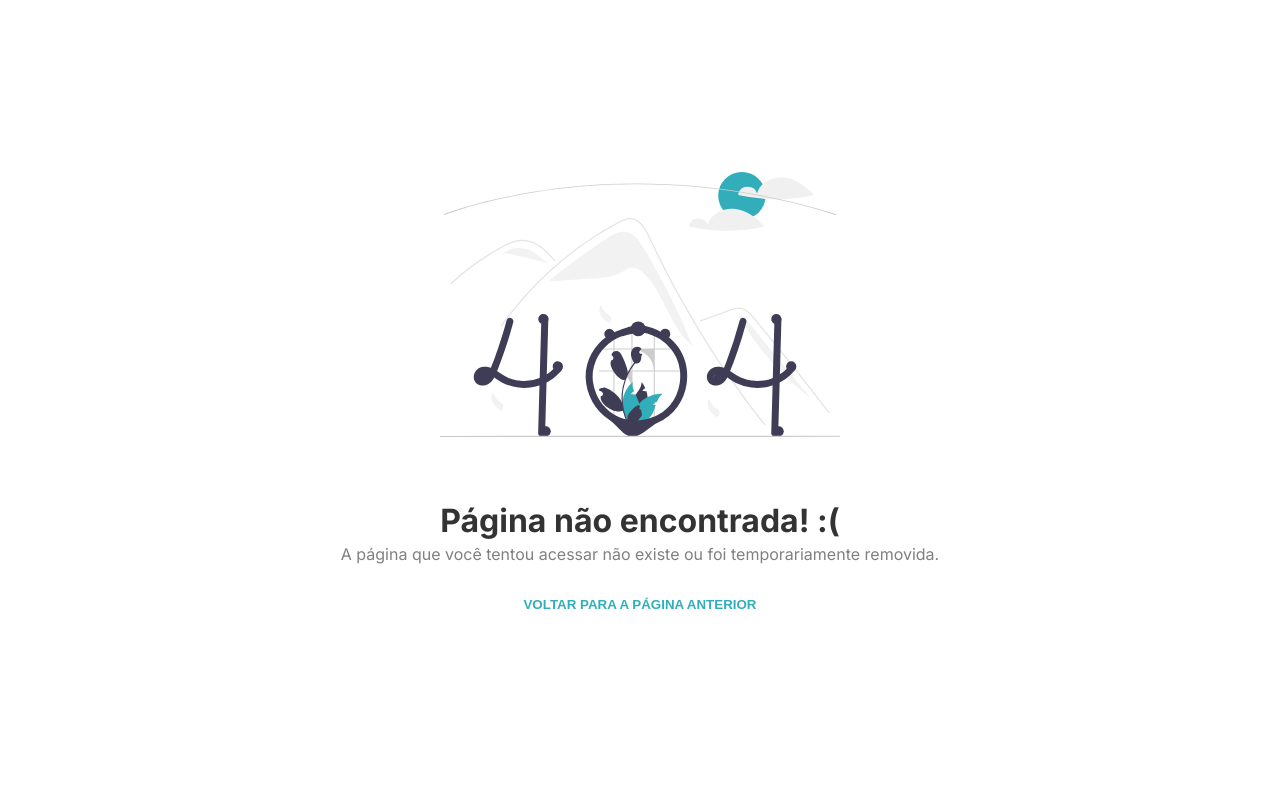
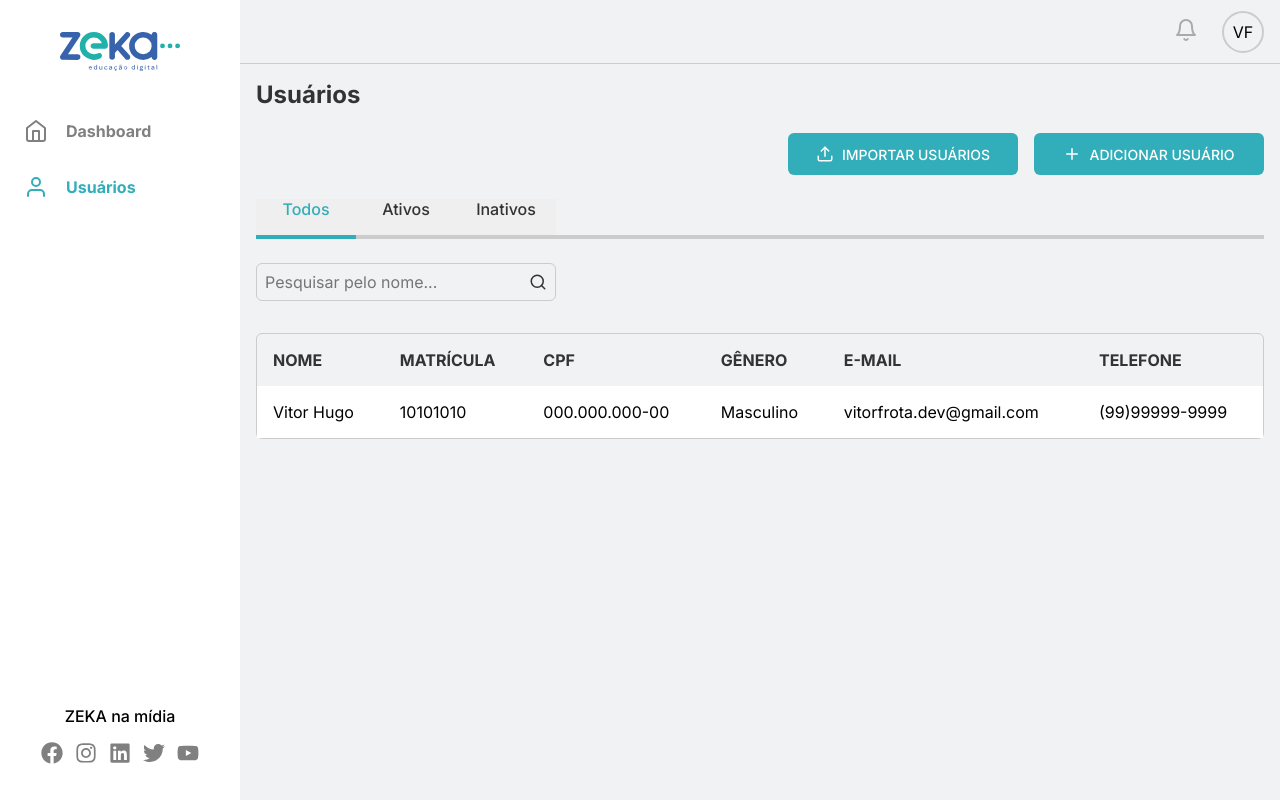
Before and after one commit to RodriguesLs/zeka-web, a React (Vite) app: page /usuarios in a window 1280 px wide. Built offline with nearby package versions, Linux system fonts and the light colour scheme; no server answers; sample sign-in values are in the browser's storage; what miragejs would draw is missing.

Commit message:
feature: creating page users and fixing styles

```diff
--- a/src/components/Button/index.tsx
+++ b/src/components/Button/index.tsx
@@ -1,15 +1,24 @@
 import React, { ButtonHTMLAttributes } from 'react';
+import { IconBaseProps } from 'react-icons';
 
 import Spinner from '../Spinner';
 import { Container } from './styles';
 
 type ButtonProps = ButtonHTMLAttributes<HTMLButtonElement> & {
+  icon?: React.ComponentType<IconBaseProps>;
   loading?: boolean;
   variant?: 'default' | 'primary';
 };
 
-const Button: React.FC<ButtonProps> = ({ children, loading, variant = 'default', ...rest }) => (
+const Button: React.FC<ButtonProps> = ({
+  children,
+  icon: Icon,
+  loading,
+  variant = 'default',
+  ...rest
+}) => (
   <Container type='button' {...rest} isLoading={loading} variant={variant}>
+    {Icon && <Icon />}
     {loading ? <Spinner /> : children}
   </Container>
 );
--- a/src/components/Button/styles.ts
+++ b/src/components/Button/styles.ts
@@ -7,15 +7,26 @@ interface ButtonProps {
 
 export const Container = styled.button<ButtonProps>`
   width: 100%;
-  height: 48px;
+  height: 42px;
   padding: 0 1rem;
+  display: flex;
+  align-items: center;
+  justify-content: center;
+
   background-color: transparent;
   color: var(--primary-color);
   border-radius: 6px;
   border: 0;
-  font-weight: 700;
+  font-weight: 500;
+  font-size: 0.875rem;
   text-transform: uppercase;
   transition: linear 150ms all 0s;
+
+  svg {
+    width: 18px;
+    height: 18px;
+    margin-right: 0.5rem;
+  }
 
   ${(props) =>
     props.isLoading &&
--- a/src/layouts/DefaultLogged/components/Sidebar/index.tsx
+++ b/src/layouts/DefaultLogged/components/Sidebar/index.tsx
@@ -13,6 +13,7 @@ const Sidebar = () => {
       <img src={logoImg} alt='logo zeka img' loading='lazy' />
       <S.NavContainer>
         <NavLink to='/dashboard' icon={FiHome} title='Dashboard' />
+        <NavLink to='/usuarios' icon={FiUser} title='Usuários' />
       </S.NavContainer>
       <ListSocial />
     </S.Container>
--- a/src/layouts/DefaultLogged/styles.ts
+++ b/src/layouts/DefaultLogged/styles.ts
@@ -14,6 +14,6 @@ export const Container = styled.main`
 
 export const Content = styled.div`
   grid-area: content;
-  padding: 2rem;
+  padding: 1rem;
   background-color: #f1f2f3;
 `;
--- /dev/null
+++ b/src/layouts/Page/index.tsx
@@ -0,0 +1,19 @@
+import { ReactNode } from 'react';
+
+import * as S from './styles';
+
+interface PageProps {
+  children: ReactNode;
+  title: string;
+}
+
+const Page = ({ children, title }: PageProps) => {
+  return (
+    <S.Container>
+      <h1>{title}</h1>
+      {children}
+    </S.Container>
+  );
+};
+
+export default Page;
--- /dev/null
+++ b/src/layouts/Page/styles.ts
@@ -0,0 +1,15 @@
+import styled from 'styled-components';
+
+export const Container = styled.div`
+  width: 100%;
+  min-height: 100%;
+
+  display: flex;
+  flex-direction: column;
+
+  > h1 {
+    margin-bottom: 1.5rem;
+    color: var(--text-color);
+    font-size: 1.5rem;
+  }
+`;
--- a/src/pages/Dashboard/index.tsx
+++ b/src/pages/Dashboard/index.tsx
@@ -1,5 +1,15 @@
+import Page from '@/layouts/Page';
+
 const Dashboard = () => {
-  return <h1>Dashboard</h1>;
+  return (
+    <Page title='Dashboard'>
+      <p>
+        Lorem Ipsum is simply dummy text of the printing and typesetting industry. Lorem Ipsum has
+        been the industry standard dummy text ever since the 1500s, when an unknown printer took a
+        galley of type and scrambled it to make a type specimen book.
+      </p>
+    </Page>
+  );
 };
 
 export default Dashboard;
--- /dev/null
+++ b/src/pages/Users/index.tsx
@@ -0,0 +1,99 @@
+import { Button } from '@/components';
+import Page from '@/layouts/Page';
+import { useState } from 'react';
+import { FiPlus, FiSearch, FiUpload } from 'react-icons/fi';
+
+import * as S from './styles';
+
+const Users = () => {
+  const [selectedTypeUser, setSelectedTypeUser] = useState<'all' | 'active' | 'inactive'>('all');
+
+  return (
+    <Page title='Usuários'>
+      <S.HeaderContainer>
+        <div className='groupButtons'>
+          <Button variant='primary' icon={FiUpload}>
+            Importar usuários
+          </Button>
+          <Button variant='primary' icon={FiPlus}>
+            Adicionar usuário
+          </Button>
+        </div>
+        <FilterUserType
+          selectedTypeUser={selectedTypeUser}
+          setSelectedTypeUser={setSelectedTypeUser}
+        />
+        <SearchBox />
+      </S.HeaderContainer>
+      <UsersTable />
+    </Page>
+  );
+};
+
+interface FilterUserTypeProps {
+  selectedTypeUser: 'all' | 'active' | 'inactive';
+  setSelectedTypeUser: (typeUser: 'all' | 'active' | 'inactive') => void;
+}
+
+const FilterUserType = ({ selectedTypeUser, setSelectedTypeUser }: FilterUserTypeProps) => {
+  return (
+    <S.FilterUserTypeContainer>
+      <S.FilterUserTypeItem
+        isActive={selectedTypeUser === 'all'}
+        onClick={() => setSelectedTypeUser('all')}
+      >
+        Todos
+      </S.FilterUserTypeItem>
+      <S.FilterUserTypeItem
+        isActive={selectedTypeUser === 'active'}
+        onClick={() => setSelectedTypeUser('active')}
+      >
+        Ativos
+      </S.FilterUserTypeItem>
+      <S.FilterUserTypeItem
+        isActive={selectedTypeUser === 'inactive'}
+        onClick={() => setSelectedTypeUser('inactive')}
+      >
+        Inativos
+      </S.FilterUserTypeItem>
+    </S.FilterUserTypeContainer>
+  );
+};
+
+const SearchBox = () => {
+  return (
+    <S.SearchBoxContainer>
+      <input type='text' placeholder='Pesquisar pelo nome...' />
+      <FiSearch />
+    </S.SearchBoxContainer>
+  );
+};
+
+const UsersTable = () => {
+  return (
+    <S.TableContainer>
+      <thead>
+        <tr>
+          <th>Nome</th>
+          <th>Matrícula</th>
+          <th>CPF</th>
+          <th>Gênero</th>
+          <th>E-mail</th>
+          <th>Telefone</th>
+        </tr>
+      </thead>
+      <tbody>
+        <tr>
+          <td>Vitor Hugo</td>
+          <td>10101010</td>
+          <td>000.000.000-00</td>
+          <td>Masculino</td>
+          <td>vitorfrota.dev@gmail.com</td>
+          <td>(99)99999-9999</td>
+        </tr>
+      </tbody>
+    </S.TableContainer>
+  );
+};
+
+export default Users;
--- /dev/null
+++ b/src/pages/Users/styles.ts
@@ -0,0 +1,137 @@
+import styled, { css } from 'styled-components';
+
+export const HeaderContainer = styled.header`
+  margin-bottom: 2rem;
+  display: flex;
+  flex-direction: column;
+  gap: 1.5rem;
+
+  .groupButtons {
+    display: flex;
+    align-items: center;
+    justify-content: end;
+
+    button {
+      max-width: 230px;
+
+      & + button {
+        margin-left: 1rem;
+      }
+    }
+  }
+`;
+
+export const FilterUserTypeContainer = styled.div`
+  display: flex;
+  align-items: center;
+
+  border-bottom: 4px solid var(--gray-300);
+`;
+
+interface FilterUserTypeItemProps {
+  isActive: boolean;
+}
+
+export const FilterUserTypeItem = styled.button<FilterUserTypeItemProps>`
+  max-width: 100px;
+  margin-bottom: -4px;
+
+  flex: 1;
+  display: flex;
+  flex-direction: column;
+  align-items: center;
+
+  border: 0;
+  font-weight: 500;
+  font-size: 1rem;
+  color: var(--text-color);
+  cursor: pointer;
+
+  transition: all 200ms linear;
+
+  &::after {
+    content: '';
+    width: 100%;
+    height: 4px;
+    margin-top: 1rem;
+    display: block;
+
+    background: var(--gray-300);
+  }
+
+  &:hover {
+    color: var(--primary-color);
+    &::after {
+      background: var(--primary-color);
+    }
+  }
+
+  ${(props) =>
+    props.isActive &&
+    css`
+      color: var(--primary-color);
+      &::after {
+        background: var(--primary-color);
+      }
+    `}
+`;
+
+export const SearchBoxContainer = styled.div`
+  width: 100%;
+  max-width: 300px;
+  padding: 0.5rem;
+
+  display: flex;
+  align-items: center;
+
+  border: 1px solid var(--gray-300);
+  border-radius: 6px;
+
+  input {
+    flex: 1;
+    width: 100%;
+    background: none;
+    border: none;
+  }
+
+  svg {
+    width: 18px;
+    height: 18px;
+
+    color: var(--text-color);
+  }
+`;
+
+export const TableContainer = styled.table`
+  height: 100%;
+
+  text-align: left;
+  border-radius: 6px;
+  border-spacing: 0;
+  border: 1px solid var(--gray-300);
+
+  thead {
+    th {
+      padding: 1rem;
+      background: none;
+      color: var(--text-color);
+      text-transform: uppercase;
+    }
+  }
+
+  tbody {
+    background: #fff;
+    tr {
+      cursor: pointer;
+      td {
+        padding: 1rem;
+      }
+
+      transition: all 200ms linear;
+
+      &:hover {
+        background: #eee;
+      }
+    }
+  }
+`;
--- a/src/routes/index.tsx
+++ b/src/routes/index.tsx
@@ -4,9 +4,9 @@ import { Routes as AppRoutes, Route } from 'react-router-dom';
 import PublicRoutes from './utils/PublicRoutes';
 import PrivateRoutes from './utils/PrivateRoutes';
 import RouteWrapper from './utils/RouteWrapper';
-import DefaultLogged from '@/layouts/DefaultLogged';
 
 // LAYOUTS
+import DefaultLoggedLayout from '@/layouts/DefaultLogged';
 const OnboardingLayout = lazy(() => import('@/layouts/Onboarding'));
 
 // PAGES
@@ -15,6 +15,7 @@ const ForgotPassword = lazy(() => import('@/pages/ForgotPassword'));
 const NotFound = lazy(() => import('@/pages/NotFound'));
 const Signin = lazy(() => import('@/pages/Signin'));
 const Signup = lazy(() => import('@/pages/Signup'));
+const Users = lazy(() => import('@/pages/Users'));
 
 const publicRoutes = () => (
   <Route element={<PublicRoutes />}>
@@ -34,8 +35,9 @@ const publicRoutes = () => (
 
 const privateRoutes = () => (
   <Route element={<PrivateRoutes />}>
-    <Route element={<DefaultLogged />}>
+    <Route element={<DefaultLoggedLayout />}>
       <Route path='/dashboard' element={<RouteWrapper title='Dashboard' component={Dashboard} />} />
+      <Route path='/usuarios' element={<RouteWrapper title='Usuários' component={Users} />} />
     </Route>
   </Route>
 );
--- a/src/styles/global.ts
+++ b/src/styles/global.ts
@@ -19,10 +19,13 @@ export default createGlobalStyle`
   }
 
   html, body {
+    width: 100%;
+    min-height: 100vh;
+  }
+
+  html,body, button, input {
     font-size: 16px;
     font-family: 'Inter', sans-serif;
-    width: 100%;
-    min-height: 100vh;
   }
 
   ul {
```
